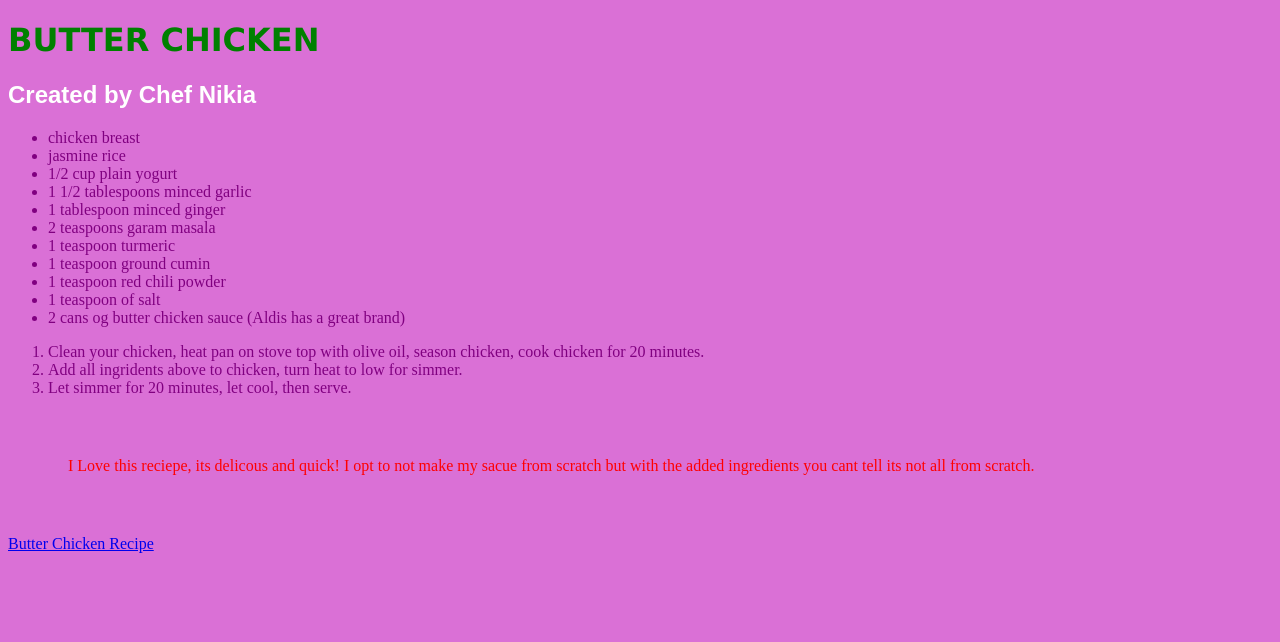
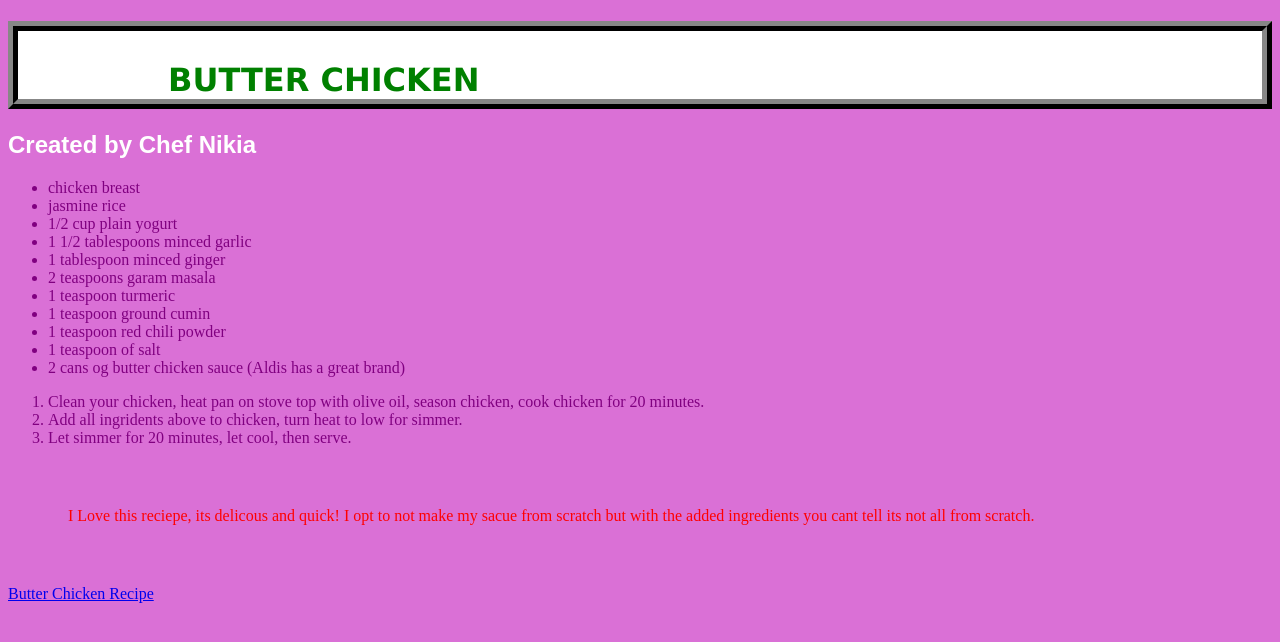
Before and after one commit to Nicki107/CSIT121, a plain HTML site: page index.html in a window 1280 px wide. Drawn offline with Linux system fonts and the light colour scheme.

Commit message:
Add files via upload

```diff
--- a/recipe.css
+++ b/recipe.css
@@ -1,5 +1,10 @@
 body { color: white; background-color: orchid; }
-  h1 {color: green; font-family: Verdana; text-transform: uppercase; }
+  h1 {color: green; font-family: Verdana; text-transform: uppercase; padding-left: 150px; padding-top: 30px; background-color: #FFFFFF;
+      opacity: 10;
+      font-size: 4em;
+      padding: 10px;
+    border: 10px ridge #333;
+ border-radius: 20px; }
   h2 { font-family: Arial; }
   li {color: purple; }
   p {color: red; margin:60px; }
```
Also changed, not shown: butter1.jpeg (added), butter2.jpeg (added).
